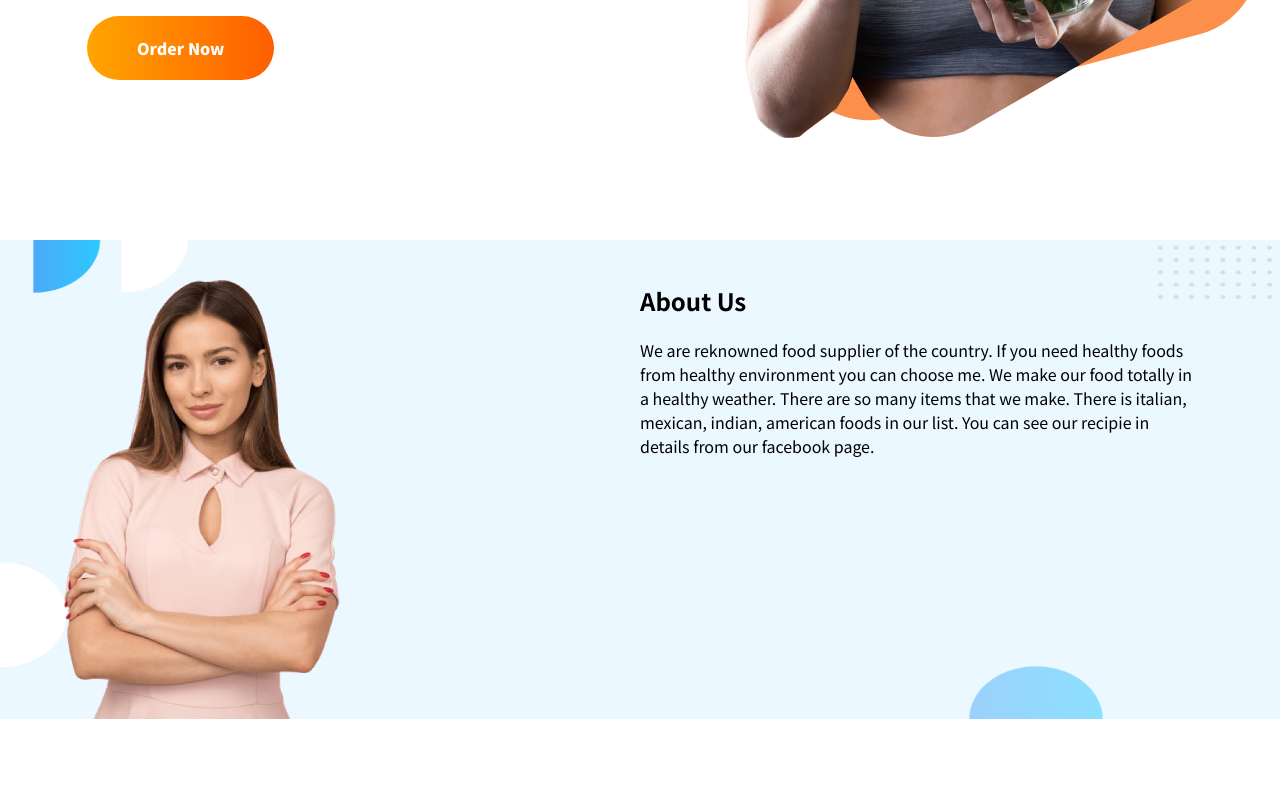
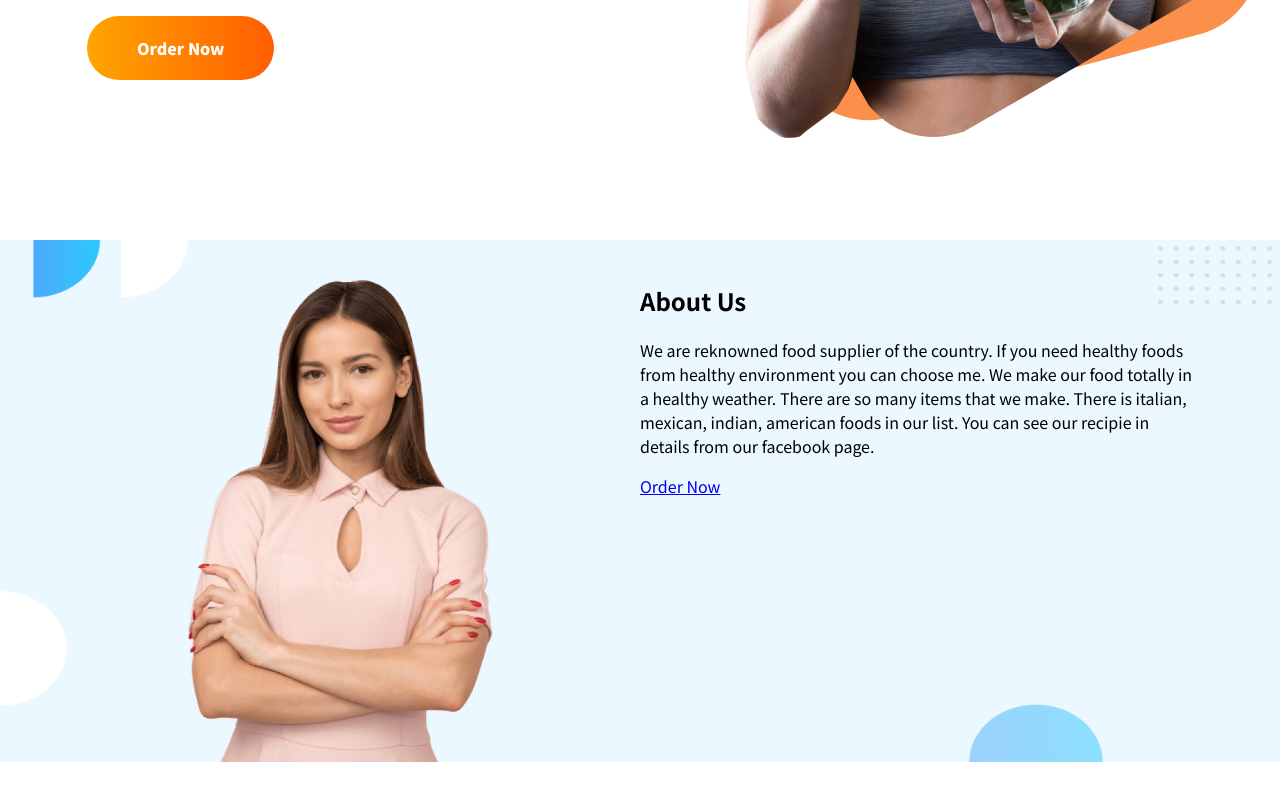
Before and after one commit to Roy-275/Food-provider, a plain HTML site: page index.html in a window 1280 px wide. Shown: the part 752-1552 px from the top of the page. Before the commit the page ends 1521 px from the top, so only its background shows below. Drawn offline with Linux system fonts and the light colour scheme.

Commit message:
Section2 image part done

```diff
--- a/index.html
+++ b/index.html
@@ -42,6 +42,7 @@
                 <p>
                     We are reknowned food supplier of the country. If you need healthy foods from healthy environment you can choose me. We make our food totally in a healthy weather. There are so many items that we make. There is italian, mexican, indian, american foods in our list. You can see our recipie in details from our facebook page.
                 </p>
+                <a href="https://www.linkedin.com/in/anikroy275/"target="_blank" >Order Now</a>
             </div>
         </div>
     </section>
--- a/style.css
+++ b/style.css
@@ -63,12 +63,16 @@ header ul li a{
 .with-bg{
     background-image: url("images/shapes/Frame 57.jpg");
     background-size: 100% 100%;
+    background-repeat: no-repeat;
     background-position: center;
 }
 .attractive-image2{
     width: 50%;
     padding-top: 40px;
+    display: flex;
+    justify-content: center;
 }
 .attractive-image2 img{
-    width: 50%;
+    width: 55%;
+    margin: auto;
 }
```
